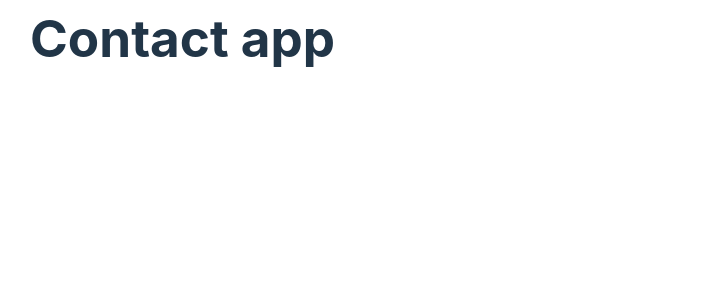
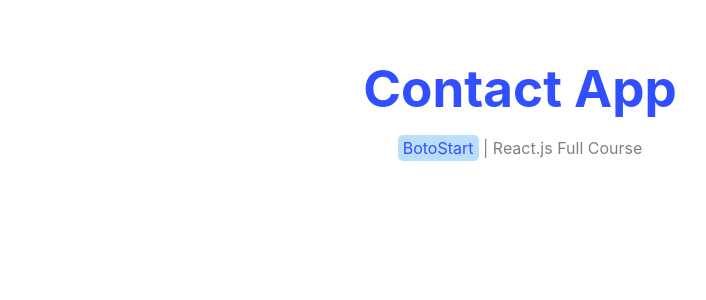
Before and after one commit to MaryamMirafzal/ContactApp, a React (Vite) app: page / in a window 1280 px wide. Shown: the top 300 px of the page, without its empty margins (120-826 px from the left). Built offline with nearby package versions, Linux system fonts and the light colour scheme.

Commit message:
create Header

```diff
--- a/src/App.jsx
+++ b/src/App.jsx
@@ -1,3 +1,4 @@
+import Header from "./Components/Header"
 
 
 
@@ -5,7 +6,7 @@
 
   return (
     <>
-      <h1>Contact app</h1>
+      <Header />
     </>
   )
 }
--- /dev/null
+++ b/src/Components/Header.jsx
@@ -0,0 +1,13 @@
+import styles from './Header.module.css'
+function Header() {
+  return (
+    <div className={styles.container}>
+        <h1>Contact App</h1>
+        <p>
+            <a href="https://botostart.ir">BotoStart</a> | React.js Full Course
+        </p>
+    </div>
+  )
+}
+
+export default Header
--- /dev/null
+++ b/src/Components/Header.module.css
@@ -0,0 +1,33 @@
+.container{
+    margin: 50px 0;
+    text-align: center;
+}
+.container h1 {
+    color: #304ffe;
+    margin-bottom: 20px;
+
+}
+.container p {
+    color: gray;
+}
+.container a {
+    color: #304ffe;
+    text-decoration: none;
+    background-color: #bbdefb;
+    padding: 3px 5px;
+    border-radius: 5px;
+    -webkit-border-radius: 5px;
+    -moz-border-radius: 5px;
+    -ms-border-radius: 5px;
+    -o-border-radius: 5px;
+    transition: .2s all ease-in-out;
+    -webkit-transition: .2s all ease-in-out;
+    -moz-transition: .2s all ease-in-out;
+    -ms-transition: .2s all ease-in-out;
+    -o-transition: .2s all ease-in-out;
+}
+
+.container a:hover{
+    color:#bbdefb;
+    background-color: #304ffe;
+}
```
